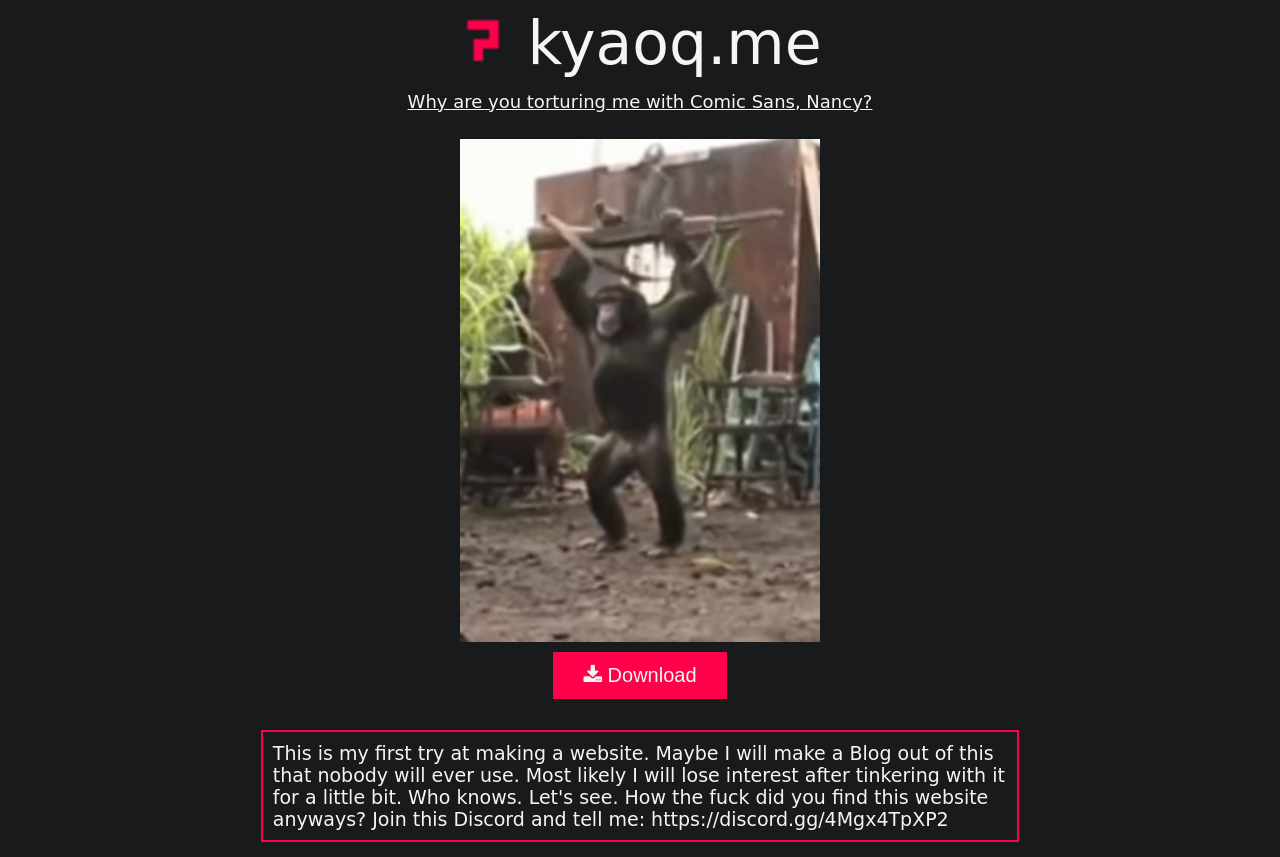
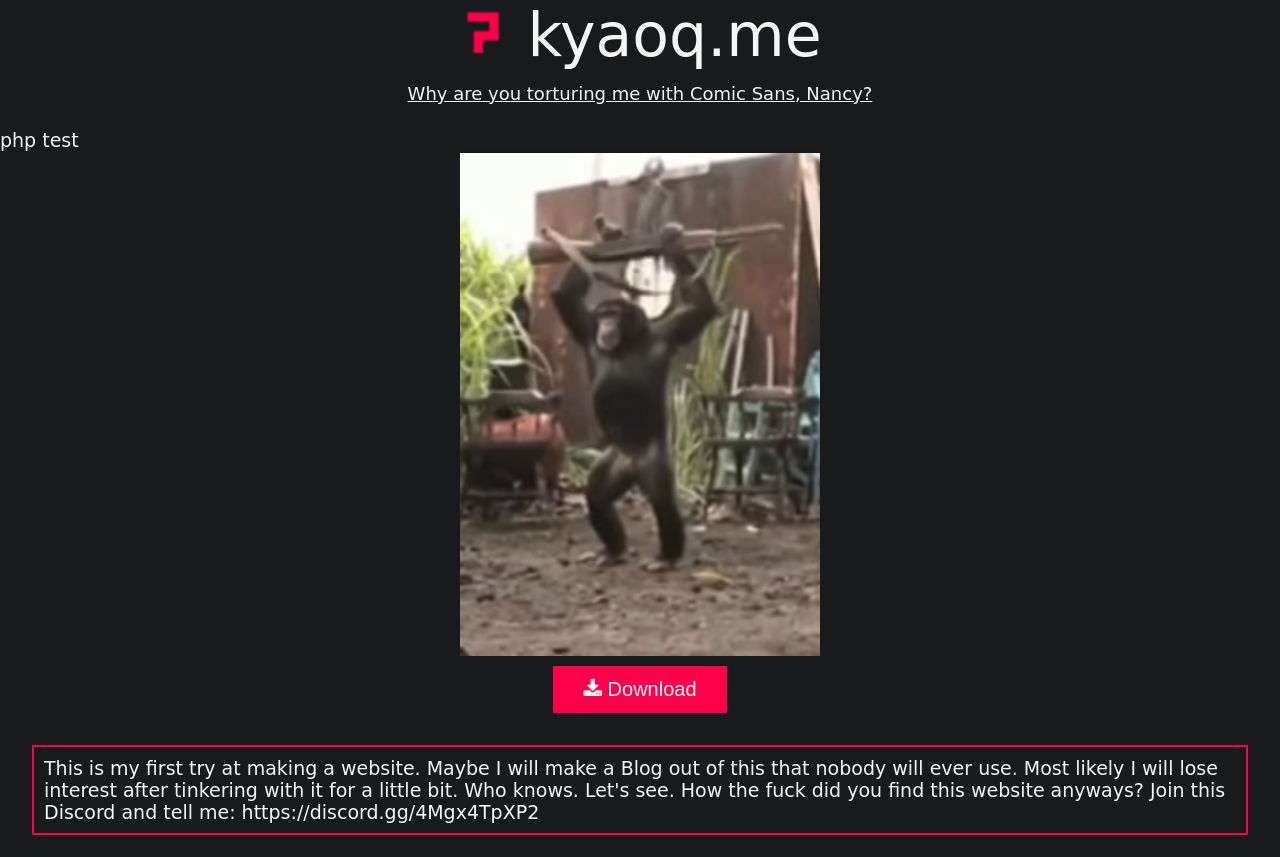
Before and after one commit to simon-vvv/kyaoq.me, a PHP site: page / in a window 1280 px wide. After the commit the page ends 835 px from the top, so only its background shows below. Run offline with PHP 8.4, Linux system fonts and the light colour scheme.

Commit message:
php test und verkackte footer versuche

```diff
--- a/css/main.css
+++ b/css/main.css
@@ -1,20 +1,15 @@
-/* classes */
+html, body {
+    padding: 0;
+    margin: 0;
+    height: 100%;
+}
 
-.main {
+body {
     display: flex;
     flex-direction: column;
-    font-size: medium;
-    font-family: "Comic Sans MS";
-    /*font-family: "Atlas Grotesk Web",sans-serif;*/
-    font-size: 19px;
-    color: whitesmoke;
-    background-color: rgb(24, 26, 27);
 }
 
-.titel {
-    font-size: 60px;
-    text-align: center;
-}
+/* classes */
 
 .download {
     background-color: rgb(255, 0, 75);
@@ -40,6 +35,22 @@
 
 /* ids */
 
+#header {
+    font-size: 60px;
+    text-align: center;
+}
+
+#main {
+    display: flex;
+    flex-direction: column;
+    flex-grow: 1;
+    font-family: "Comic Sans MS";
+    /*font-family: "Atlas Grotesk Web",sans-serif;*/
+    font-size: 19px;
+    color: whitesmoke;
+    background-color: rgb(24, 26, 27);
+}
+
 #untertitel {
     font-size: large;
     text-align: center;
@@ -58,8 +69,8 @@
 
 #footer {
     padding: 10px;
-    margin-left: 20%;
-    margin-right: 20%;
+    margin-left: 2.5%;
+    margin-right: 2.5%;
     margin-top: 2.5%;
     margin-bottom: 0.5%;
     border: solid 2px rgb(255, 0, 75);
--- a/index.html
+++ /dev/null
@@ -1,56 +0,0 @@
-<!DOCTYPE html>
-
-<html>
-
-<head>
-    <html lang="de">
-    <meta charset="utf-8" />
-    <title>kyaoq.me</title>
-    <link rel="stylesheet" href="css/main.css">
-    <link rel="stylesheet" href="https://cdnjs.cloudflare.com/ajax/libs/font-awesome/4.7.0/css/font-awesome.min.css">
-    <link rel="shortcut icon" type="image/x-icon" href="favicon.ico" />
-</head>
-
-<header class="titel">
-
-    <img src="favicon.ico" style="width: 50px;">
-
-    kyaoq.me
-</header>
-
-<body class="main">
-
-    <div id="untertitel">
-        Why are you torturing me with Comic Sans, Nancy?
-    </div>
-
-    <div id="pictures">
-
-        <picture class="pic">
-
-            <img src="img/akape.png" style="width: auto;">
-
-            <a href="img/akape.png" download="akape.png">
-                <button class="download">
-                    <i class="fa fa-download"></i>
-                    Download
-                </button>
-            </a>
-
-        </picture>
-
-    </div>
-
-</body>
-
-<footer>
-
-    <div id="footer">
-        This is my first try at making a website. Maybe I will make a Blog out of this that nobody will ever use.
-        Most likely I will lose interest after tinkering with it for a little bit. Who knows. Let's see.
-        How the fuck did you find this website anyways? Join this Discord and tell me: https://discord.gg/4Mgx4TpXP2
-    </div>
-
-</footer>
-
-</html>
--- /dev/null
+++ b/index.php
@@ -0,0 +1,62 @@
+<!DOCTYPE html>
+
+<html>
+
+<head>
+    <html lang="de">
+    <meta charset="utf-8" />
+    <title>kyaoq.me</title>
+    <link rel="stylesheet" href="css/main.css">
+    <link rel="stylesheet" href="https://cdnjs.cloudflare.com/ajax/libs/font-awesome/4.7.0/css/font-awesome.min.css">
+    <link rel="shortcut icon" type="image/x-icon" href="favicon.ico" />
+</head>
+
+<container id="container">
+
+    <header id="header">
+
+        <img src="favicon.ico" style="width: 50px;">
+
+        kyaoq.me
+    </header>
+
+    <body id="main">
+
+        <div id="untertitel">
+            Why are you torturing me with Comic Sans, Nancy?
+        </div>
+
+        <?php echo "php test" ?>
+
+        <div id="pictures">
+
+            <picture class="pic">
+
+                <img src="img/akape.png" style="width: auto;">
+
+                <a href="img/akape.png" download="akape.png">
+                    <button class="download">
+                        <i class="fa fa-download"></i>
+                        Download
+                    </button>
+                </a>
+
+            </picture>
+
+        </div>
+
+    </body>
+
+    <footer id="footer">
+
+        <div>
+            This is my first try at making a website. Maybe I will make a Blog out of this that nobody will ever use.
+            Most likely I will lose interest after tinkering with it for a little bit. Who knows. Let's see.
+            How the fuck did you find this website anyways? Join this Discord and tell me: https://discord.gg/4Mgx4TpXP2
+        </div>
+
+    </footer>
+
+</container>
+
+</html>
```
